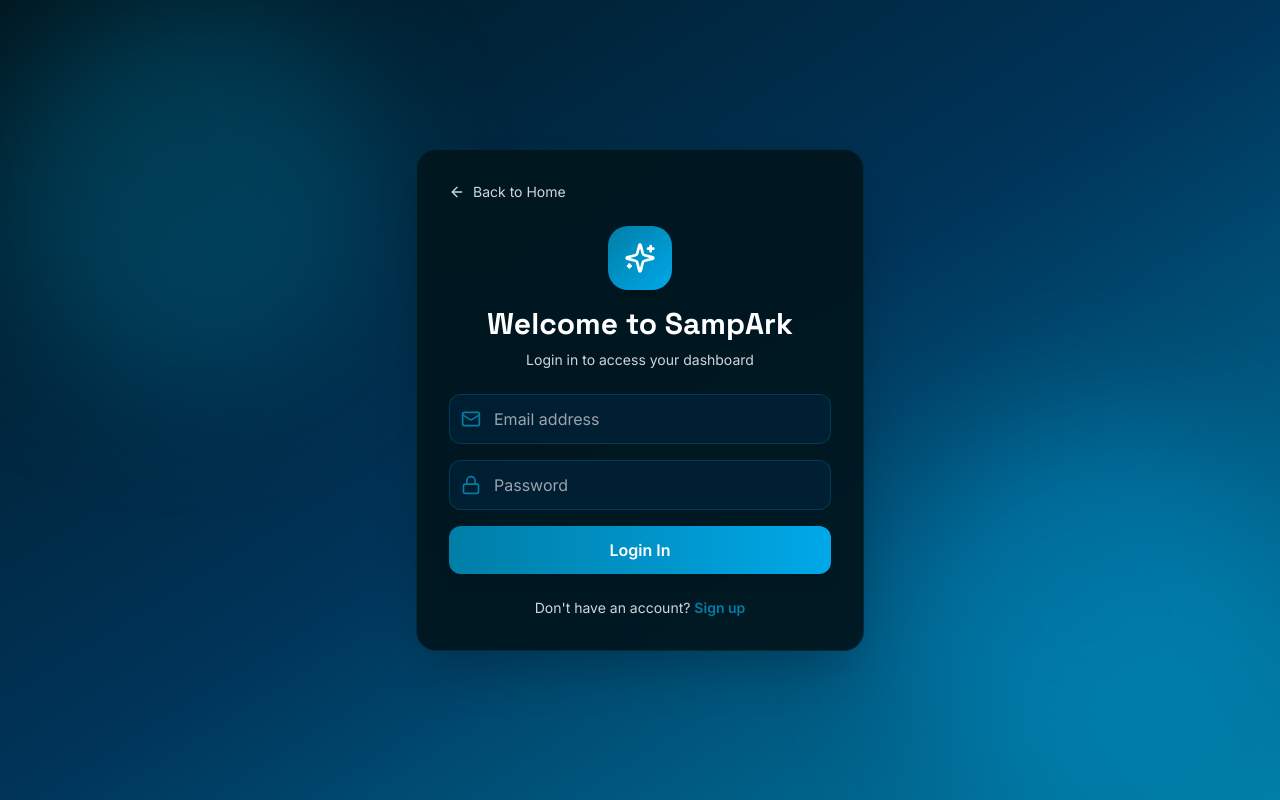
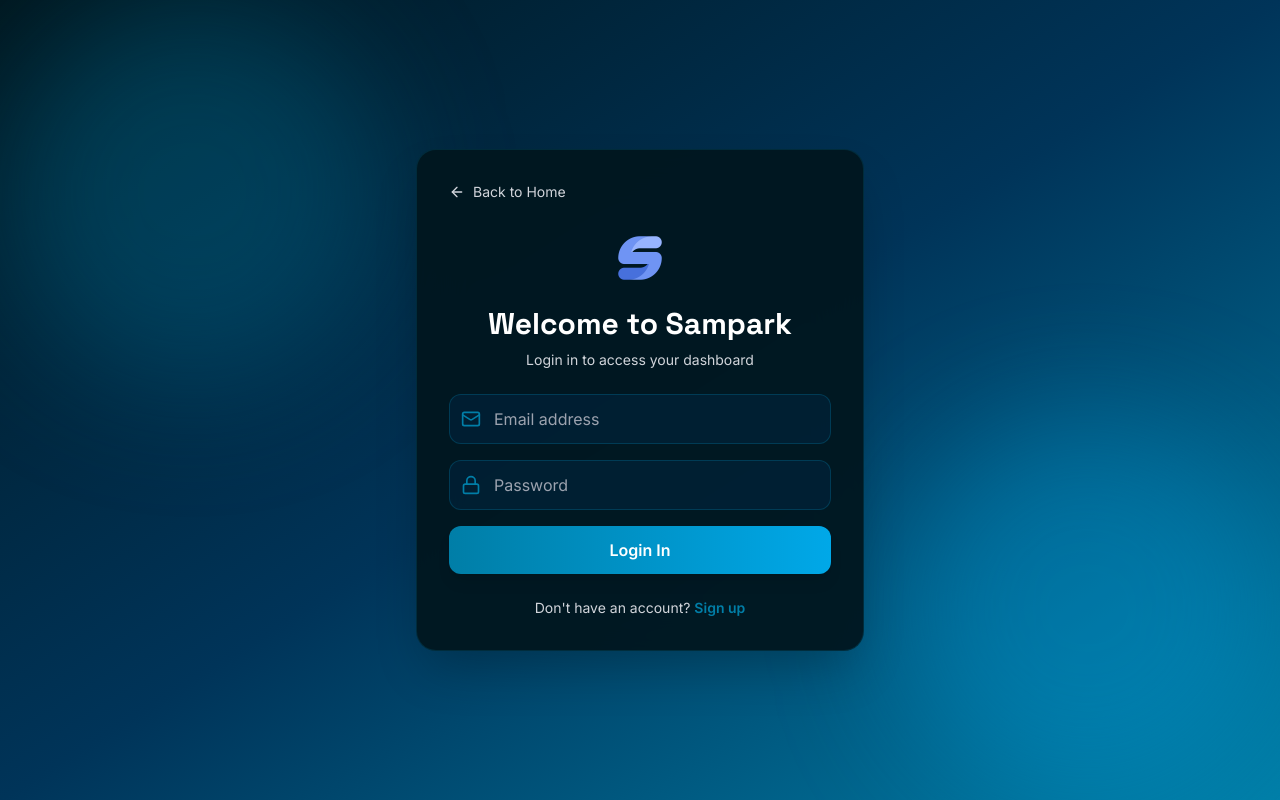
Before and after one commit to mannat-07/Sampark, a React (Vite) app: page /login in a window 1280 px wide. Built offline with nearby package versions, Linux system fonts and the light colour scheme; no server answers; the HTML template or start-up script is replaced by a standard one.

Commit message:
Logo fixed

```diff
--- a/index.html
+++ b/index.html
@@ -2,8 +2,14 @@
 <html lang="en">
   <head>
     <meta charset="UTF-8" />
+    <link rel="icon" type="image/png" href="/logo.png" />
     <meta name="viewport" content="width=device-width, initial-scale=1.0" />
-    <title>sampark</title>
+    <meta name="description" content="Sampark - A public grievance management system connecting citizens with urban local bodies for transparent civic complaint submission and tracking." />
+    <meta name="keywords" content="Sampark, grievance management, civic complaints, public issues, urban governance" />
+    <meta property="og:title" content="Sampark - Public Grievance Management System" />
+    <meta property="og:description" content="Bridge the gap between citizens and urban local bodies through transparent grievance management." />
+    <meta property="og:image" content="/logo.png" />
+    <title>Sampark - Public Grievance Management System</title>
   </head>
 
   <body>
--- a/package.json
+++ b/package.json
@@ -1,5 +1,5 @@
 {
-  "name": "vite_react_shadcn_ts",
+  "name": "sampark",
   "private": true,
   "version": "0.0.0",
   "type": "module",
--- a/src/components/Footer.tsx
+++ b/src/components/Footer.tsx
@@ -9,9 +9,7 @@ export default function Footer() {
           {/* Brand Section */}
           <div className="col-span-2 md:col-span-1">
             <div className="flex items-center gap-2 mb-3">
-              <div className="w-8 h-8 rounded-lg bg-gradient-to-br from-[#007ea7] to-[#00a8e8] flex items-center justify-center shadow-lg">
-                <Shield className="w-4 h-4 text-white" />
-              </div>
+              <img src="/logo.png" alt="Sampark Logo" className="w-8 h-8 rounded-lg object-contain" />
               <span className="font-display font-bold text-lg text-gray-900 dark:text-white">
                 Sampark
               </span>
--- a/src/components/Navbar.tsx
+++ b/src/components/Navbar.tsx
@@ -102,9 +102,7 @@ const Navbar: React.FC = () => {
       <div className="section-container flex items-center justify-between">
         {/* Logo */}
         <Link to="/" className="flex items-center gap-2">
-          <div className="w-10 h-10 rounded-xl hero-gradient flex items-center justify-center">
-            <Shield className="w-5 h-5 text-primary-foreground" />
-          </div>
+          <img src="/logo.png" alt="Sampark Logo" className="w-10 h-10 rounded-xl object-contain" />
           <span className="font-display font-bold text-xl text-gray-900 dark:text-white">Sampark</span>
         </Link>
 
--- a/src/components/admin/AdminLayout.tsx
+++ b/src/components/admin/AdminLayout.tsx
@@ -60,11 +60,9 @@ const AdminLayout: React.FC = () => {
               className="flex items-center gap-4"
               whileHover={{ scale: 1.02 }}
             >
-              <div className="w-10 h-10 rounded-xl bg-gradient-to-br from-[#007ea7] to-[#00a8e8] flex items-center justify-center shadow-lg">
-                <LayoutDashboard className="w-6 h-6 text-white" />
-              </div>
+              <img src="/logo.png" alt="Sampark Logo" className="w-10 h-10 rounded-xl object-contain" />
               <div>
-                <h1 className="text-xl font-bold text-gray-900 dark:text-white">SampArk</h1>
+                <h1 className="text-xl font-bold text-gray-900 dark:text-white">Sampark</h1>
                 <p className="text-xs text-[#007ea7] dark:text-[#00a8e8]">Admin Portal</p>
               </div>
             </motion.div>
--- a/src/pages/auth/Login.tsx
+++ b/src/pages/auth/Login.tsx
@@ -102,11 +102,11 @@ const Login: React.FC = () => {
           transition={{ delay: 0.2 }}
           className="text-center mb-6"
         >
-          <div className="inline-flex items-center justify-center w-16 h-16 rounded-2xl bg-gradient-to-br from-[#007ea7] to-[#00a8e8] mb-4 shadow-lg">
-            <Sparkles className="w-8 h-8 text-white" />
+          <div className="inline-flex items-center justify-center w-16 h-16 rounded-2xl mb-4">
+            <img src="/logo.png" alt="Sampark Logo" className="w-16 h-16 object-contain" />
           </div>
           <h2 className="text-3xl font-bold text-gray-900 dark:text-white">
-            Welcome to SampArk
+            Welcome to Sampark
           </h2>
           <p className="text-sm text-gray-600 dark:text-gray-300 mt-2">
             Login in to access your dashboard
--- a/src/pages/auth/Signup.tsx
+++ b/src/pages/auth/Signup.tsx
@@ -101,11 +101,11 @@ const Signup: React.FC = () => {
           transition={{ delay: 0.2 }}
           className="text-center mb-6"
         >
-          <div className="inline-flex items-center justify-center w-16 h-16 rounded-2xl bg-gradient-to-br from-[#007ea7] to-[#00a8e8] mb-4 shadow-lg">
-            <Sparkles className="w-8 h-8 text-white" />
+          <div className="inline-flex items-center justify-center w-16 h-16 rounded-2xl mb-4">
+            <img src="/logo.png" alt="Sampark Logo" className="w-16 h-16 object-contain" />
           </div>
           <h2 className="text-3xl font-bold text-gray-900 dark:text-white">
-            Create your SampArk account
+            Create your Sampark account
           </h2>
           <p className="text-sm text-gray-600 dark:text-gray-300 mt-2">
             Raise issues. Track resolutions. Stay heard.
```
Also changed, not shown: public/logo.png (added).
